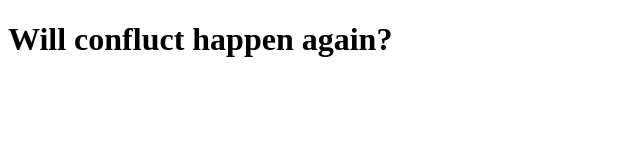
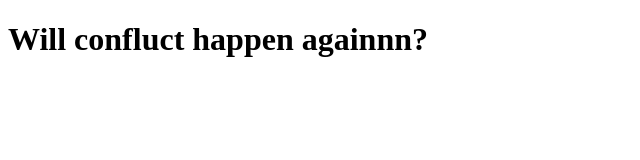
Before and after one commit to eden90267/conflict, a plain HTML site: page index.html in a window 1280 px wide. Shown: the full height of the page, 0-640 px from the left. Drawn offline with Linux system fonts and the light colour scheme.

Commit message:
Add againnn

```diff
--- a/index.html
+++ b/index.html
@@ -5,6 +5,6 @@
 	<title>Document</title>
 </head>
 <body>
-	<h1>Will confluct happen again?</h1>
+	<h1>Will confluct happen againnn?</h1>
 </body>
 </html>
```
